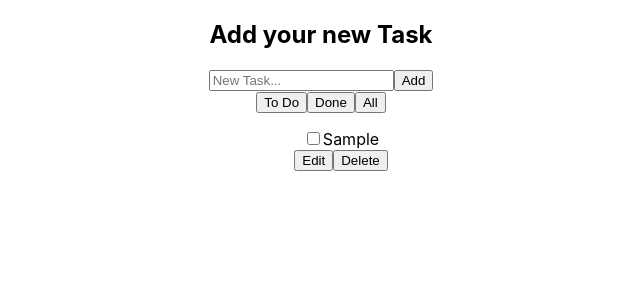
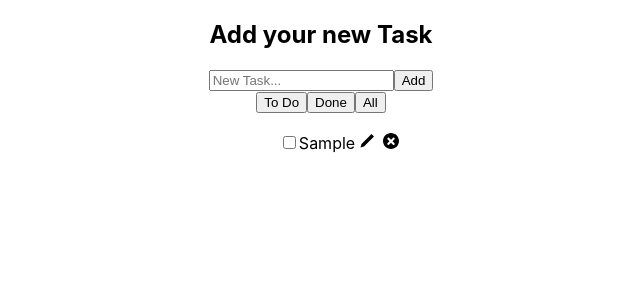
Before and after one commit to berrutti/todo-list, a React (Create React App) app: page / in a window 1280 px wide. Both pictures are taken after typing "Sample" into the empty fields and a click on the button "Add". Shown: the top 300 px of the page, without its empty margins (319-959 px from the left). Built offline with nearby package versions, Linux system fonts and the light colour scheme.

Commit message:
Add Icon paths

```diff
--- a/src/components/Task.tsx
+++ b/src/components/Task.tsx
@@ -1,5 +1,7 @@
 import { ChangeEvent, FormEvent, useState } from "react";
 import { CancelIcon } from "../icons/Cancel";
+import { DeleteIcon } from "../icons/Delete";
+import { EditIcon } from "../icons/Edit";
 import { SaveIcon } from "../icons/Save";
 
 export interface ITask {
@@ -27,7 +29,7 @@ function Task({
   editTask,
 }: TaskProps): JSX.Element {
   const [editing, setEditing] = useState(false);
-  const [editedText, setEditedText] = useState<string>();
+  const [editedText, setEditedText] = useState<string>(text);
 
   const handleSubmit = (event: FormEvent<HTMLFormElement>) => {
     event.preventDefault();
@@ -57,11 +59,9 @@ function Task({
               id={id}
               type="text"
               placeholder={text}
-              value={editedText || text}
+              value={editedText}
               onChange={handleChange}
             />
-          </div>
-          <div>
             <button type="button" className="button" onClick={handleCancel}>
               <CancelIcon />
             </button>
@@ -82,13 +82,19 @@ function Task({
             <label htmlFor={id} title={title}>
               {text}
             </label>
-          </div>
-          <div>
-            <button type="button" onClick={() => setEditing(true)}>
-              Edit
+            <button
+              type="button"
+              className="button"
+              onClick={() => setEditing(true)}
+            >
+              <EditIcon />
             </button>
-            <button type="button" onClick={() => deleteTask(id)}>
-              Delete
+            <button
+              type="button"
+              className="button"
+              onClick={() => deleteTask(id)}
+            >
+              <DeleteIcon />
             </button>
           </div>
         </div>
--- a/src/icons/Cancel.tsx
+++ b/src/icons/Cancel.tsx
@@ -5,7 +5,7 @@ export function CancelIcon() {
       height="16"
       viewBox="0 0 60.963 60.842"
       fill="#000"
-      data-testid="check-icon"
+      data-testid="cancel-icon"
     >
       <path
         d="M59.595,52.861L37.094,30.359L59.473,7.98c1.825-1.826,1.825-4.786,0-6.611
--- /dev/null
+++ b/src/icons/Delete.tsx
@@ -0,0 +1,19 @@
+export function DeleteIcon() {
+  return (
+    <svg
+      width="16"
+      height="16"
+      viewBox="0 0 72.434 72.44"
+      fill="#000"
+      data-testid="delete-icon"
+    >
+      <path
+        d="M36.22,0C16.212,0,0,16.216,0,36.227c0,19.999,16.212,36.214,36.22,36.214
+        c20.011,0,36.214-16.215,36.214-36.214C72.434,16.215,56.231,0,36.22,0z M52.058,46.82c1.379,1.424,0.953,4.078-0.959,5.932
+        c-1.911,1.854-4.577,2.209-5.959,0.785l-9.027-9.295l-9.298,9.027c-1.421,1.379-4.075,0.947-5.929-0.961s-2.206-4.574-0.785-5.956
+        l9.298-9.027l-9.027-9.298c-1.379-1.421-0.946-4.078,0.962-5.932c1.905-1.851,4.577-2.204,5.953-0.785l9.027,9.297l9.301-9.023
+        c1.424-1.382,4.078-0.95,5.929,0.958c1.857,1.908,2.206,4.577,0.785,5.959l-9.295,9.024L52.058,46.82z"
+      ></path>
+    </svg>
+  );
+}
--- a/src/icons/Edit.tsx
+++ b/src/icons/Edit.tsx
@@ -3,11 +3,11 @@ export function EditIcon() {
     <svg
       width="16"
       height="16"
-      viewBox="0 0 18 18"
+      viewBox="0 0 32 32"
       fill="#000"
-      data-testid="check-icon"
+      data-testid="edit-icon"
     >
-      <path d="M3,17.46 L3,20.5 C3,20.78 3.22,21 3.5,21 L6.54,21 C6.67,21 6.8,20.95 6.89,20.85 L17.81,9.94 L14.06,6.19 L3.15,17.1 C3.05,17.2 3,17.32 3,17.46 Z M20.71,7.04 C21.1,6.65 21.1,6.02 20.71,5.63 L18.37,3.29 C17.98,2.9 17.35,2.9 16.96,3.29 L15.13,5.12 L18.88,8.87 L20.71,7.04 Z"></path>
+      <path d="M30 7 L25 2 5 22 3 29 10 27 Z M21 6 L26 11 Z M5 22 L10 27 Z"></path>
     </svg>
   );
 }
```
